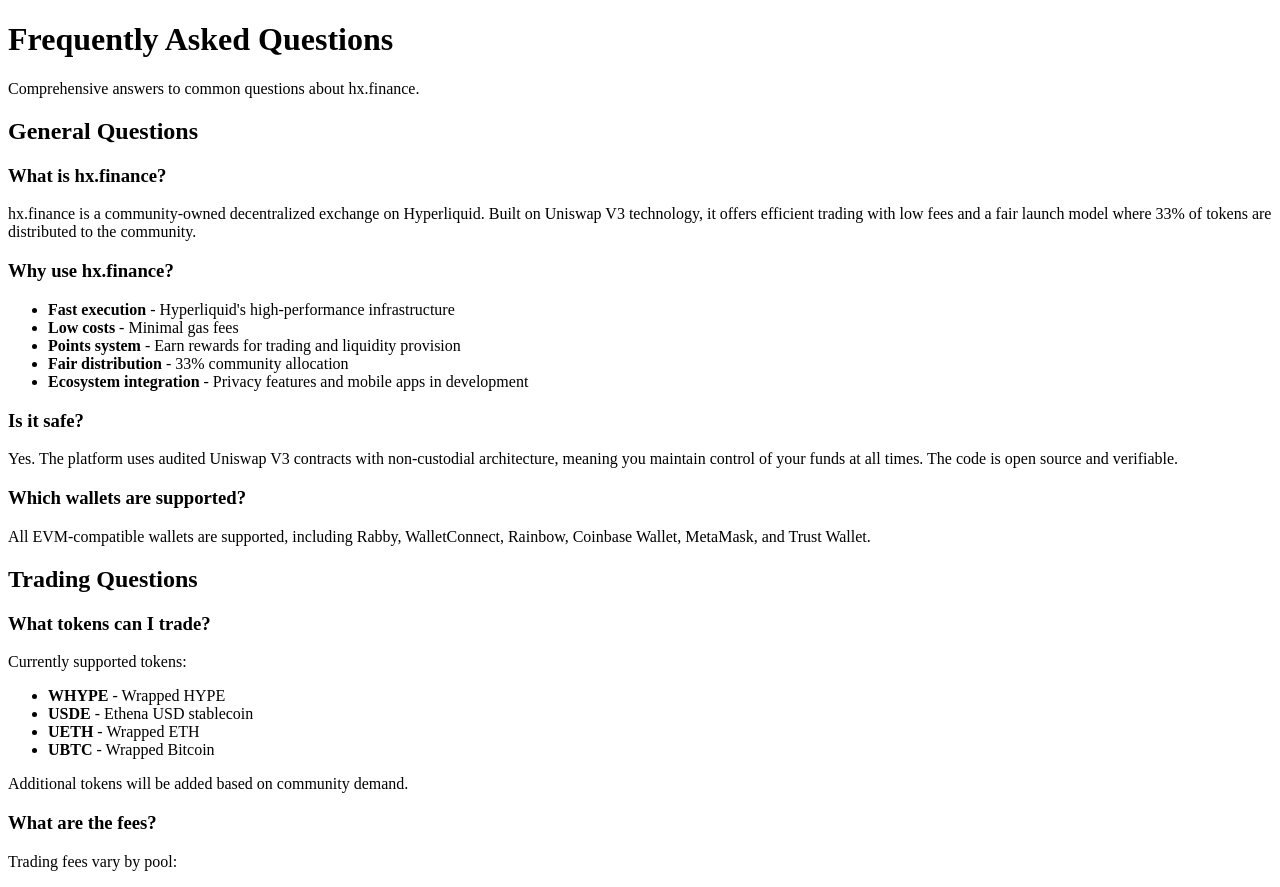
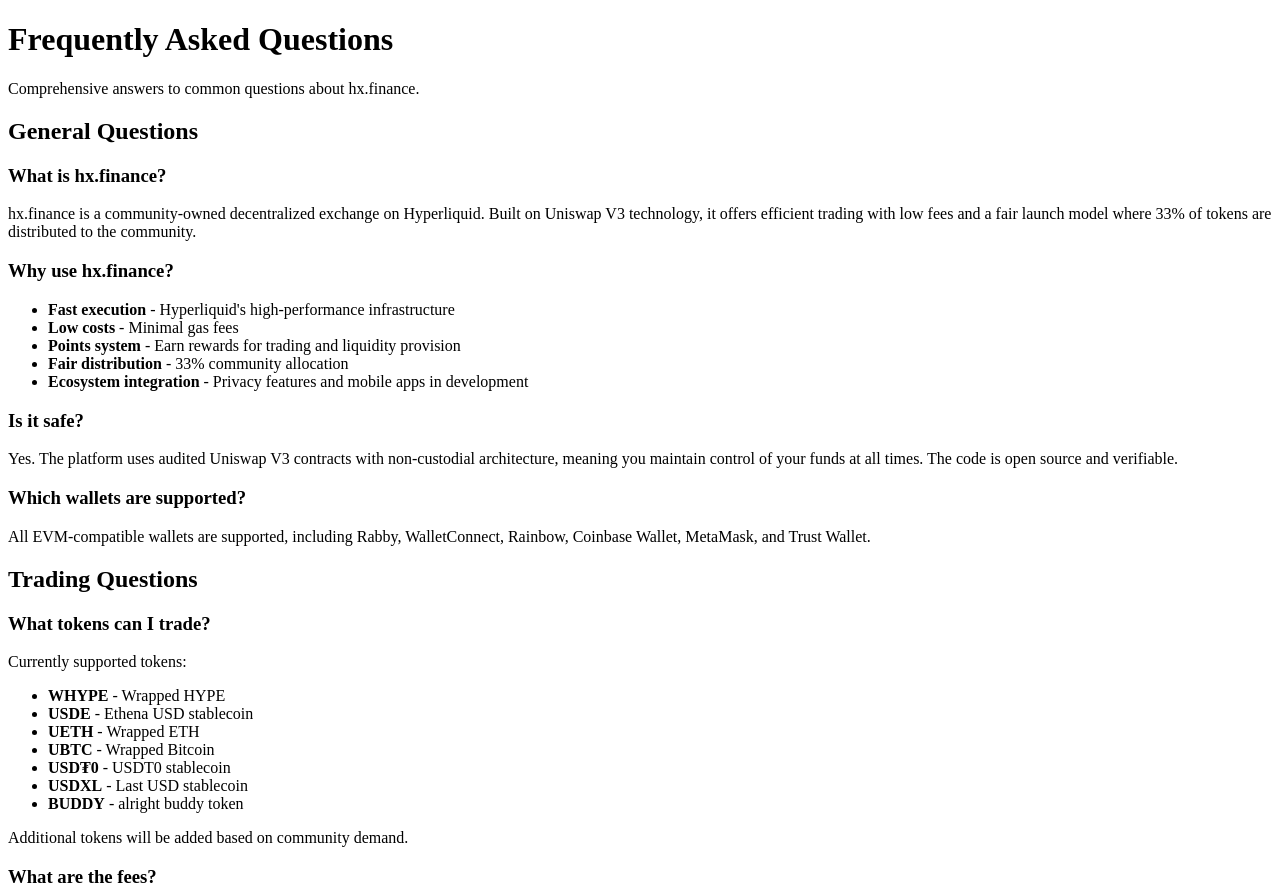
Before and after one commit to hxfinance/hx-docs, a Next.js app: page /troubleshooting/faq in a window 1280 px wide. Shown: the top 887 px of the page. Built offline with nearby package versions, Linux system fonts and the light colour scheme.

Commit message:
Add USD₮0 and WHYPE/USD₮0 pool to documentation

```diff
--- a/pages/liquidity/becoming-lp.mdx
+++ b/pages/liquidity/becoming-lp.mdx
@@ -51,8 +51,11 @@
 
 **Popular Pools:**
 - WHYPE/USDE (High volume)
+- WHYPE/USD₮0 (High volume)
+- WHYPE/USDXL (High volume)
 - UETH/USDE (Stable earnings)
 - UBTC/USDE (Growing volume)
+- BUDDY/USDE (Community favorite)
 
 **Consider:**
 - 24h Volume (Higher = More fees)
--- a/pages/troubleshooting/faq.mdx
+++ b/pages/troubleshooting/faq.mdx
@@ -28,6 +28,9 @@
 - **USDE** - Ethena USD stablecoin
 - **UETH** - Wrapped ETH
 - **UBTC** - Wrapped Bitcoin
+- **USD₮0** - USDT0 stablecoin
+- **USDXL** - Last USD stablecoin
+- **BUDDY** - alright buddy token
 
 Additional tokens will be added based on community demand.
 
```
